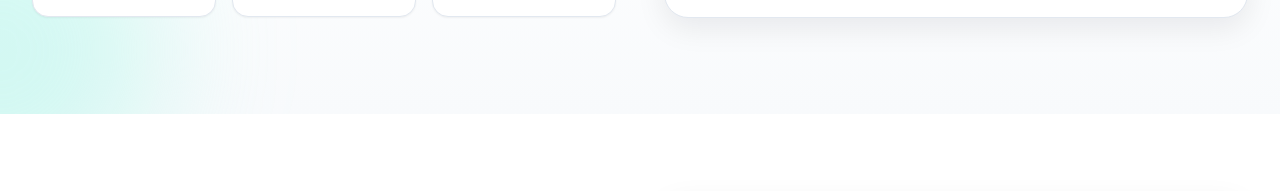
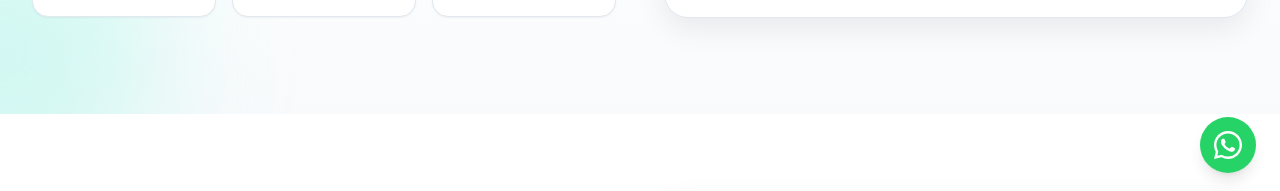
Before and after one commit to ummar001/Clima-Life-Solutionsv2, a plain HTML site: page index.html in a window 1280 px wide. Shown: the part 603-794 px from the top of the page. Drawn offline with nearby package versions, Linux system fonts and the light colour scheme.

Commit message:
Add floating WhatsApp button with pre-filled message

```diff
--- a/index.html
+++ b/index.html
@@ -768,7 +768,7 @@
                     <div class="flex items-center gap-3">
                         <span class="inline-flex h-12 w-12 items-center justify-center rounded-xl bg-emerald-600 text-white shadow-sm">
                             <!-- Logo -->
-                            <img src="img/Logo clear background.png" alt="Clima Life Solutions logo" class="h-10 w-auto" />
+                            <img src="img/logo-clear-background.png" alt="Clima Life Solutions logo" class="h-10 w-auto" />
                         </span>
 
                         <div>
@@ -834,6 +834,21 @@
             if (y) y.textContent = new Date().getFullYear();
         </script>
     </footer>
+    <!-- Floating WhatsApp Button -->
+<a
+  href="https://wa.me/447971182167?text=Hi%20Clima%20Life%20Solutions%2C%20I%27d%20like%20to%20enquire%20about%20your%20refrigeration%20services."
+  target="_blank"
+  rel="noopener noreferrer"
+  aria-label="Chat with us on WhatsApp"
+  class="fixed bottom-6 right-6 z-50 flex h-14 w-14 items-center justify-center rounded-full shadow-lg transition hover:scale-110"
+  style="background-color: #25D366;"
+>
+  <svg viewBox="0 0 32 32" class="h-8 w-8" fill="white" xmlns="http://www.w3.org/2000/svg">
+    <path d="M16 2C8.268 2 2 8.268 2 16c0 2.47.643 4.788 1.768 6.8L2 30l7.383-1.736A13.94 13.94 0 0 0 16 30c7.732 0 14-6.268 14-14S23.732 2 16 2Zm0 25.6a11.54 11.54 0 0 1-5.89-1.61l-.422-.25-4.38 1.03 1.06-4.27-.276-.44A11.56 11.56 0 0 1 4.4 16C4.4 9.59 9.59 4.4 16 4.4S27.6 9.59 27.6 16 22.41 27.6 16 27.6Zm6.34-8.64c-.347-.174-2.055-1.014-2.374-1.13-.318-.115-.55-.174-.78.174-.23.347-.893 1.13-1.095 1.362-.202.23-.405.26-.752.087-.347-.174-1.466-.54-2.792-1.722-1.032-.92-1.728-2.056-1.93-2.403-.202-.347-.022-.534.152-.708.156-.155.347-.405.52-.607.174-.202.23-.347.347-.578.116-.23.058-.433-.029-.607-.087-.174-.78-1.882-1.07-2.577-.28-.676-.566-.584-.78-.595l-.664-.012c-.23 0-.607.087-.925.433-.318.347-1.213 1.186-1.213 2.89s1.242 3.352 1.416 3.583c.174.23 2.445 3.73 5.922 5.232.828.357 1.474.57 1.977.73.83.264 1.585.227 2.182.138.666-.1 2.055-.84 2.346-1.652.29-.81.29-1.505.202-1.652-.086-.145-.318-.23-.664-.405Z"/>
+  </svg>
+</a>
+
+
 </body>
 
 </html>
```
Also changed, not shown: img/logo-clear-background.png (renamed from img/Logo clear background.png).
